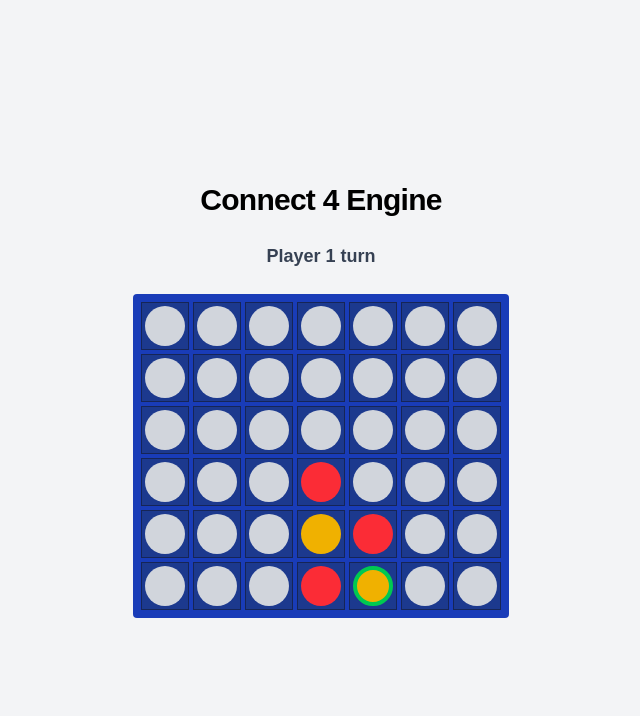
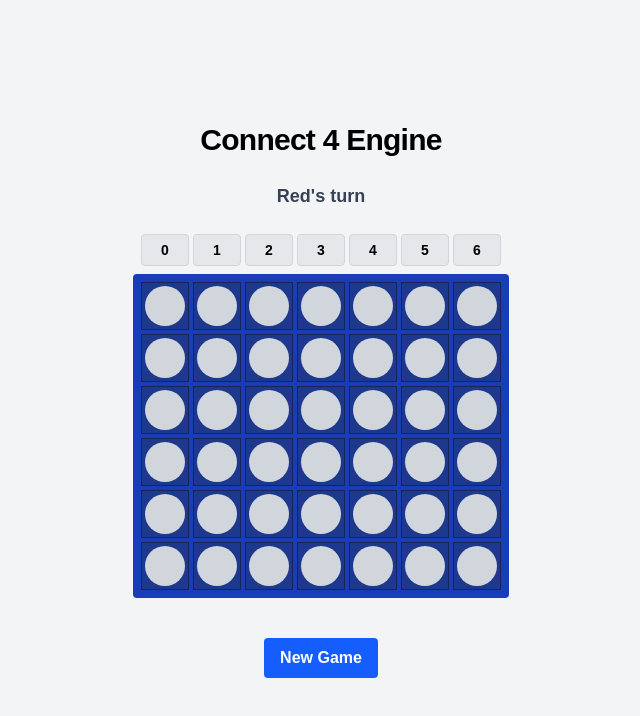
Before and after one commit to mankesh016/connect4-engine, a Next.js app: page / in a window 1280 px wide. Shown: the top 716 px of the page, without its empty margins (319-959 px from the left). Built offline with nearby package versions, Linux system fonts and the light colour scheme.

Commit message:
add win and draw detection

```diff
--- a/app/page.tsx
+++ b/app/page.tsx
@@ -1,19 +1,22 @@
+"use client";
+
 import Board from "@/components/Board";
+import { useGame } from "@/hooks/useGame";
 
 export default function Home() {
-  // Hardcoded 6x7 board some discs:
-  // 0 = empty
-  // 1 = Red (Player 1)
-  // 2 = Yellow (Player 2)
+  const { board, currentPlayer, winner, winningCells, makeMove, resetGame } =
+    useGame();
 
-  const staticBoard = [
-    [0, 0, 0, 0, 0, 0, 0],
-    [0, 0, 0, 0, 0, 0, 0],
-    [0, 0, 0, 0, 0, 0, 0],
-    [0, 0, 0, 1, 0, 0, 0],
-    [0, 0, 0, 2, 1, 0, 0],
-    [0, 0, 0, 1, 2, 0, 0],
-  ];
+  let statusText = "";
+  if (winner === 1) {
+    statusText = "Red wins!";
+  } else if (winner === 2) {
+    statusText = "Yellow wins!";
+  } else if (winner === "draw") {
+    statusText = "It's a draw!";
+  } else {
+    statusText = currentPlayer === 1 ? "Red's turn" : "Yellow's turn";
+  }
 
   return (
     <div className="flex flex-col items-center justify-center min-h-screen bg-gray-100 p-8 text-black">
@@ -22,9 +25,36 @@ export default function Home() {
           Connect 4 Engine
         </h1>
 
-        <div className="text-lg font-semibold text-gray-700">Player 1 turn</div>
+        {/* Turn or result status */}
+        <div className="text-lg font-semibold text-gray-700" id="game-status">
+          {statusText}
+        </div>
 
-        <Board board={staticBoard} winningCells={[[5, 4]]} />
+        {/* Column buttons */}
+        <div className="flex flex-col items-center select-none">
+          <div className="grid grid-cols-7 gap-1 mb-2">
+            {Array.from({ length: 7 }).map((_, colIdx) => (
+              <button
+                key={colIdx}
+                onClick={() => makeMove(colIdx)}
+                disabled={winner !== null}
+                className="w-12 h-8 flex items-center justify-center font-bold bg-gray-200 border border-gray-300 hover:bg-gray-300 rounded text-black text-sm disabled:opacity-50 cursor-pointer"
+              >
+                {colIdx}
+              </button>
+            ))}
+          </div>
+
+          <Board board={board} winningCells={winningCells} />
+        </div>
+
+        {/* New Game reset button */}
+        <button
+          onClick={resetGame}
+          className="mt-4 px-4 py-2 bg-blue-600 hover:bg-blue-700 text-white font-bold rounded cursor-pointer"
+        >
+          New Game
+        </button>
       </main>
     </div>
   );
--- /dev/null
+++ b/hooks/useGame.ts
@@ -0,0 +1,58 @@
+import { useState } from "react";
+import {
+  createBoard,
+  dropDisc,
+  getWinningCells,
+  checkDraw,
+  BoardState,
+  CellCoords,
+} from "../lib/engine/board";
+
+export function useGame() {
+  const [board, setBoard] = useState<BoardState>(createBoard());
+  // 1 => red (player 1), 2 => yellow (player 2)
+  const [currentPlayer, setCurrentPlayer] = useState<number>(1);
+  const [winner, setWinner] = useState<number | "draw" | null>(null);
+  const [winningCells, setWinningCells] = useState<CellCoords[]>([]);
+
+  const makeMove = (colIndex: number) => {
+    // ignore clicks if game is over
+    if (winner !== null) return;
+
+    const newBoard = dropDisc(board, colIndex, currentPlayer);
+    if (!newBoard) return; // column is full
+
+    const winCells = getWinningCells(newBoard, currentPlayer);
+    if (winCells.length > 0) {
+      setBoard(newBoard);
+      setWinner(currentPlayer);
+      setWinningCells(winCells);
+      return;
+    }
+
+    if (checkDraw(newBoard)) {
+      setBoard(newBoard);
+      setWinner("draw");
+      return;
+    }
+
+    setBoard(newBoard);
+    setCurrentPlayer(currentPlayer === 1 ? 2 : 1);
+  };
+
+  const resetGame = () => {
+    setBoard(createBoard());
+    setCurrentPlayer(1);
+    setWinner(null);
+    setWinningCells([]);
+  };
+
+  return {
+    board,
+    currentPlayer,
+    winner,
+    winningCells,
+    makeMove,
+    resetGame,
+  };
+}
--- /dev/null
+++ b/lib/engine/board.ts
@@ -0,0 +1,138 @@
+export type BoardState = number[][]; // 6 rows x 7 cols
+export type CellCoords = [number, number];
+
+export const ROWS = 6;
+export const COLS = 7;
+
+// Create empty 6x7 board initialized with zeros.
+export function createBoard(): BoardState {
+  return Array.from({ length: ROWS }, () => Array(COLS).fill(0));
+}
+
+// Drops a disc of given player into given column.
+export function dropDisc(
+  board: BoardState,
+  col: number,
+  player: number,
+): BoardState | null {
+  if (col < 0 || col >= COLS) return null;
+
+  // Search from bottom to up
+  for (let r = ROWS - 1; r >= 0; r--) {
+    if (board[r][col] === 0) {
+      const newBoard = board.map((row) => [...row]);
+      newBoard[r][col] = player;
+      return newBoard;
+    }
+  }
+
+  return null; // Column is full
+}
+
+// scan if board have any winning sequence
+export function getWinningCells(
+  board: BoardState,
+  player: number,
+): CellCoords[] {
+  // Horizontal check
+  for (let r = 0; r < ROWS; r++) {
+    for (let c = 0; c <= COLS - 4; c++) {
+      if (
+        board[r][c] === player &&
+        board[r][c + 1] === player &&
+        board[r][c + 2] === player &&
+        board[r][c + 3] === player
+      ) {
+        return [
+          [r, c],
+          [r, c + 1],
+          [r, c + 2],
+          [r, c + 3],
+        ];
+      }
+    }
+  }
+
+  // Vertical check
+  for (let c = 0; c < COLS; c++) {
+    for (let r = 0; r <= ROWS - 4; r++) {
+      if (
+        board[r][c] === player &&
+        board[r + 1][c] === player &&
+        board[r + 2][c] === player &&
+        board[r + 3][c] === player
+      ) {
+        return [
+          [r, c],
+          [r + 1, c],
+          [r + 2, c],
+          [r + 3, c],
+        ];
+      }
+    }
+  }
+
+  // Diagonal (positive slope /)
+  for (let r = 3; r < ROWS; r++) {
+    for (let c = 0; c <= COLS - 4; c++) {
+      if (
+        board[r][c] === player &&
+        board[r - 1][c + 1] === player &&
+        board[r - 2][c + 2] === player &&
+        board[r - 3][c + 3] === player
+      ) {
+        return [
+          [r, c],
+          [r - 1, c + 1],
+          [r - 2, c + 2],
+          [r - 3, c + 3],
+        ];
+      }
+    }
+  }
+
+  // Diagonal (negative slope \)
+  for (let r = 0; r <= ROWS - 4; r++) {
+    for (let c = 0; c <= COLS - 4; c++) {
+      if (
+        board[r][c] === player &&
+        board[r + 1][c + 1] === player &&
+        board[r + 2][c + 2] === player &&
+        board[r + 3][c + 3] === player
+      ) {
+        return [
+          [r, c],
+          [r + 1, c + 1],
+          [r + 2, c + 2],
+          [r + 3, c + 3],
+        ];
+      }
+    }
+  }
+
+  return [];
+}
+
+// check if a player is winning
+export function checkWin(board: BoardState, player: number): boolean {
+  return getWinningCells(board, player).length > 0;
+}
+
+// check if game is a draw
+export function checkDraw(board: BoardState): boolean {
+  const validCols = getValidColumns(board);
+  if (validCols.length > 0) return false;
+
+  return !checkWin(board, 1) && !checkWin(board, 2);
+}
+
+// return a list of not fully filled columns
+export function getValidColumns(board: BoardState): number[] {
+  const valid: number[] = [];
+  for (let c = 0; c < COLS; c++) {
+    if (board[0][c] === 0) {
+      valid.push(c);
+    }
+  }
+  return valid;
+}
```
